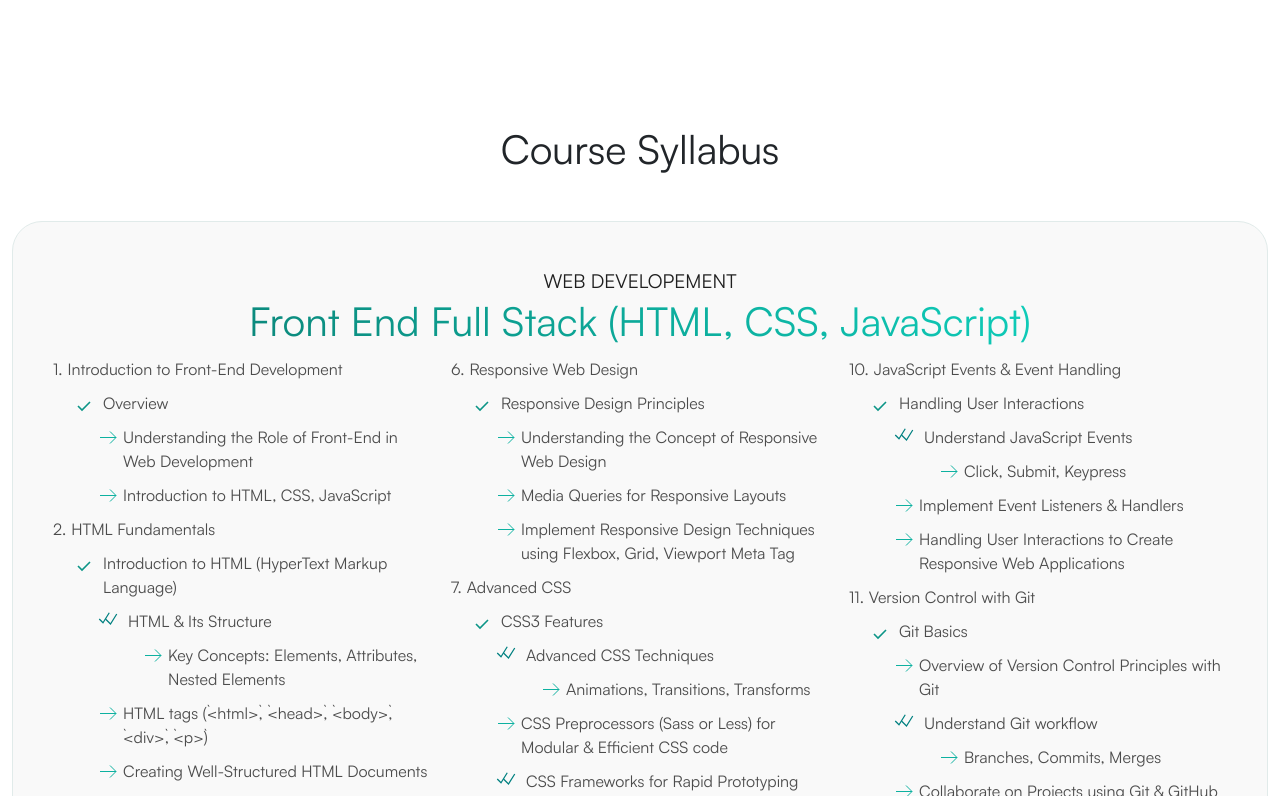
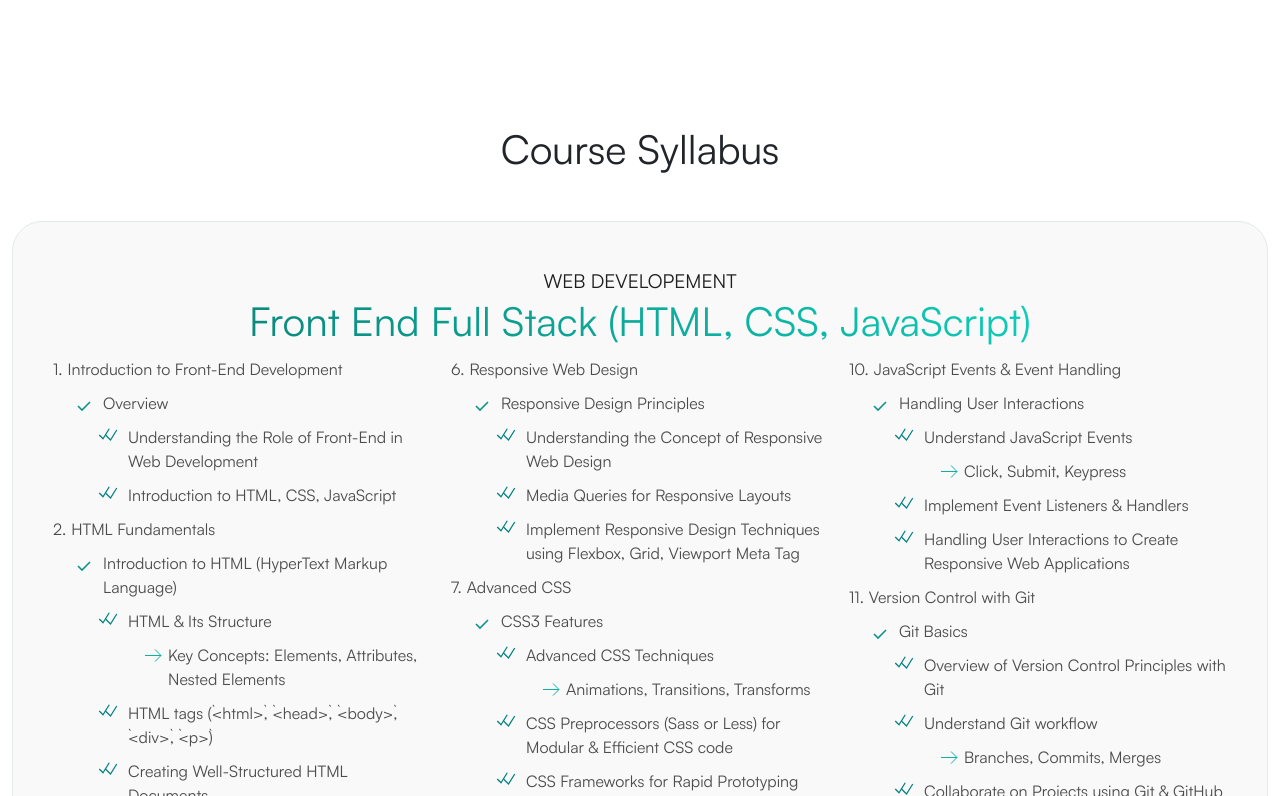
Before and after one commit to ithotsdevsabari/Greens-Technology-latest, a Next.js app: page /scrum-master in a window 1280 px wide. Shown: the part 3844-4640 px from the top of the page. Built offline with nearby package versions, Linux system fonts and the light colour scheme.

Commit message:
Build eror rectified

```diff
--- a/src/app/Data-Analytics/page.tsx
+++ b/src/app/Data-Analytics/page.tsx
@@ -805,12 +805,12 @@ const DataAnlyticsPage = () => {
     <>
       <Navbar />
 
-      <MainBanner
+      {/* <MainBanner
         courseName={data.mainBannercourseName}
         breadCrumbLink={data.mainBannerBreadCrumbLink}
         courseList={data.mainBannercourseList}
         masterCoursePrice={data.mainBannermasterCoursePrice}
-      />
+      /> */}
 
       <MainBannerCta
         HandsOnTraining={data.mainBannerCtaHandsOnTraining}
--- a/src/components/Atom/CourseSyllabus.tsx
+++ b/src/components/Atom/CourseSyllabus.tsx
@@ -3,33 +3,50 @@ import React, { useState } from "react";
 import useSmoothScroll from "../Atom/SmoothScroll";
 import MenuItems from "./ListItems";
 
-interface InputProps{
-    courseDetails:[];
+// Define the TypeScript interfaces
+interface MenuItem {
+  title: string;
 }
 
-const CourseDetail: React.FC<InputProps> = ({courseDetailsList}) => {
-console.log(courseDetailsList)
+interface CourseDetailItem {
+  courseName: string;
+  subCourseName: string;
+  menuItemsData: MenuItem[];
+}
+
+interface InputProps {
+  courseDetailsList: CourseDetailItem[];
+}
+
+const CourseDetail: React.FC<InputProps> = ({ courseDetailsList }) => {
+  console.log(courseDetailsList);
   const [toggler, setToggler] = useState(false);
   useSmoothScroll(70);
+
   return (
-
     <section className="mb-8 py-4">
       <div className="container">
         <div className="mb-5">
           <h2 className="text-center fs-5">
-                    <span className="d-block text-dark mb-1">Course Syllabus </span>
+            <span className="d-block text-dark mb-1">Course Syllabus</span>
           </h2>
         </div>
 
         {/* Course details */}
-            {
-                courseDetailsList?.map((result:any,index:number)=>{
-                   return(
-                    <div id={result.courseId} className="course-box shadow-box mb-5 py-5" key={""}>
+        {courseDetailsList?.map((result, index) => (
+          <div
+            id={result.courseName.replace(/\s+/g, '-').toLowerCase()}
+            className="course-box shadow-box mb-5 py-5"
+            key={index}
+          >
             <div className="row">
-                        <h2 className="text-uppercase text-center fs-4 mb-1">{result.courseName}</h2>
+              <h2 className="text-uppercase text-center fs-4 mb-1">
+                {result.courseName}
+              </h2>
               <h2 className="text-center fs-5">
-                            <span className="d-block text-grad mb-2"> {result.subCourseName} </span>
+                <span className="d-block text-grad mb-2">
+                  {result.subCourseName}
+                </span>
               </h2>
             </div>
             <div className="row">
@@ -44,12 +61,10 @@ console.log(courseDetailsList)
               </div>
             </div>
           </div>
-                   )
-                })
-            }
+        ))}
       </div>
     </section>
   );
-}
+};
 
 export default CourseDetail;
--- a/src/components/Atom/ListItems.tsx
+++ b/src/components/Atom/ListItems.tsx
@@ -61,22 +61,24 @@ const MenuItems: React.FC<MenuItemsProps> = ({ menuItemsData }) => {
     level = 0
   ): JSX.Element => (
     <li
-      key={item.title}
+      key={`${item.title}-${index}-${level}`}
       className="menu-item"
       style={{ paddingLeft: `${level * 15}px` }}
     >
       <div className="menu-item-content">
+        {/* Display icons based on the level of nesting */}
         {level === 0 ? (
           <span>{index + 1}. </span>
-        ) : level === 2 && item.submenu ? (
-          doubleTickLogo
         ) : level === 1 ? (
           singleTickSvgLogo
+        ) : level === 2 ? (
+          doubleTickLogo
         ) : (
           rightArrow
         )}
         <span className="menu-item-title">{item.title}</span>
       </div>
+      {/* Render submenu items recursively */}
       {item.submenu && (
         <ul>
           {item.submenu.map((subItem, subIndex) =>
```
Also changed, not shown: src/components/Atom/MainBanner.tsx (+13 -0 lines). Lines whose indentation alone changed are shown as unchanged.
